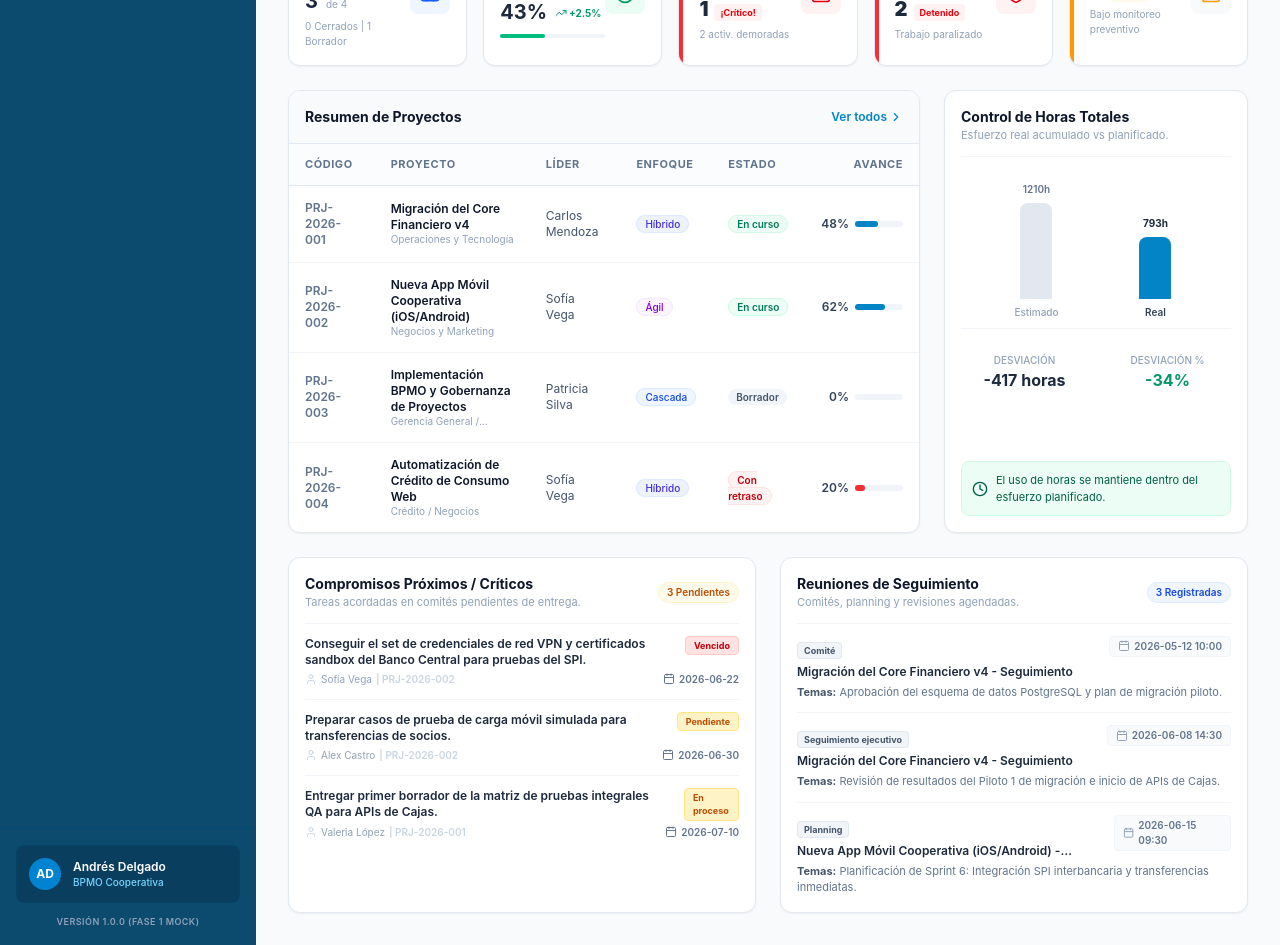
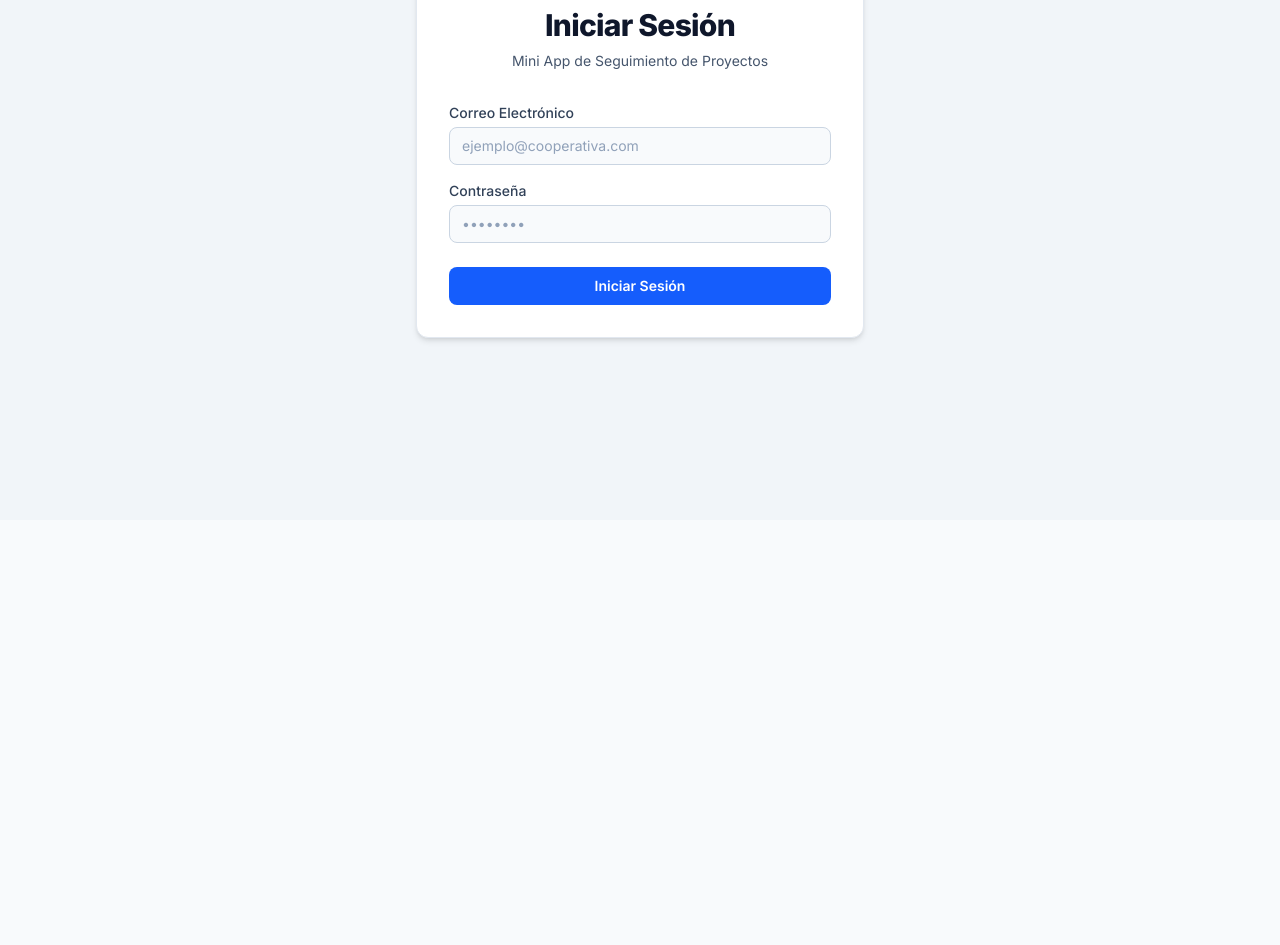
Before and after one commit to amaudel/seguimieto_proyectos, a React (Vite) app: page / in a window 1280 px wide. Shown: the part 280-1225 px from the top of the page. After the commit the page ends 800 px from the top, so only its background shows below. Built offline with nearby package versions, Linux system fonts and the light colour scheme; no server answers; the database is empty.

Commit message:
feat: integrate session listener, login screen, logout, and origin banner

```diff
--- a/src/App.tsx
+++ b/src/App.tsx
@@ -26,11 +26,16 @@ import {
   Briefcase,
   Menu,
   X,
-  Building2
+  Building2,
+  LogOut
 } from 'lucide-react';
+import { supabase, isSupabaseConfigured } from './lib/supabaseClient';
+import { Login } from './components/Login';
 
 
 function App() {
+  const [session, setSession] = useState<any>(null);
+  const [loadingSession, setLoadingSession] = useState(isSupabaseConfigured);
   const [view, setView] = useState<'dashboard' | 'projects' | 'detail'>('dashboard');
   const [selectedProjectId, setSelectedProjectId] = useState<EntityId | null>(null);
   const [isSidebarOpen, setIsSidebarOpen] = useState(false);
@@ -44,8 +49,35 @@ function App() {
   const [timeLogs, setTimeLogs] = useState<TimeLog[]>(mockTimeLogs);
   const [risks, setRisks] = useState<ProjectRisk[]>(mockRisks);
 
+  // Escuchar sesión de Supabase Auth
+  useEffect(() => {
+    if (!isSupabaseConfigured || !supabase) {
+      setLoadingSession(false);
+      return;
+    }
+
+    // Cargar sesión inicial
+    supabase.auth.getSession().then(({ data: { session } }) => {
+      setSession(session);
+      setLoadingSession(false);
+    });
+
+    // Suscribirse a cambios
+    const { data: { subscription } } = supabase.auth.onAuthStateChange((_event, currentSession) => {
+      setSession(currentSession);
+      setLoadingSession(false);
+    });
+
+    return () => {
+      subscription.unsubscribe();
+    };
+  }, []);
+
   // Carga asíncrona de datos desde Supabase con fallback automático
   useEffect(() => {
+    // Si Supabase está configurado pero no hay sesión, no cargar datos de base de datos
+    if (isSupabaseConfigured && !session) return;
+
     async function loadData() {
       try {
         const [
@@ -78,7 +110,7 @@ function App() {
       }
     }
     loadData();
-  }, []);
+  }, [session]);
 
   // Find active project if detail view
   const activeProject = projects.find(p => String(p.id) === String(selectedProjectId));
@@ -93,6 +125,26 @@ function App() {
     setView(newView);
     setIsSidebarOpen(false);
   };
+
+  // Pantalla de carga mientras se verifica sesión
+  if (loadingSession) {
+    return (
+      <div className="min-h-screen flex items-center justify-center bg-slate-100">
+        <div className="flex flex-col items-center">
+          <svg className="animate-spin h-10 w-10 text-blue-600 mb-4" xmlns="http://www.w3.org/2000/svg" fill="none" viewBox="0 0 24 24">
+            <circle className="opacity-25" cx="12" cy="12" r="10" stroke="currentColor" strokeWidth="4"></circle>
+            <path className="opacity-75" fill="currentColor" d="M4 12a8 8 0 018-8V0C5.373 0 0 5.373 0 12h4zm2 5.291A7.962 7.962 0 014 12H0c0 3.042 1.135 5.824 3 7.938l3-2.647z"></path>
+          </svg>
+          <span className="text-slate-600 font-semibold text-sm">Verificando sesión...</span>
+        </div>
+      </div>
+    );
+  }
+
+  // Si Supabase está configurado pero no hay sesión iniciada, mostrar únicamente el Login
+  if (isSupabaseConfigured && !session) {
+    return <Login onLoginSuccess={() => setView('dashboard')} />;
+  }
 
   return (
     <div className="min-h-screen bg-slate-50 flex flex-col md:flex-row text-slate-800 antialiased font-sans">
@@ -156,18 +208,33 @@ function App() {
         </div>
 
         {/* User profile / Footer area */}
-        <div className="p-4 border-t border-sky-900">
+        <div className="p-4 border-t border-sky-900 space-y-3">
           <div className="flex items-center gap-3 bg-sky-950/40 p-3 rounded-lg border border-sky-900/40">
-            <div className="w-8 h-8 rounded-full bg-sky-600 flex items-center justify-center font-bold text-xs text-white">
-              AD
+            <div className="w-8 h-8 rounded-full bg-sky-600 flex items-center justify-center font-bold text-xs text-white shrink-0">
+              {session?.user?.email ? session.user.email.substring(0, 2).toUpperCase() : 'AD'}
             </div>
-            <div>
-              <span className="font-semibold text-xs block text-white">Andrés Delgado</span>
-              <span className="text-[10px] text-sky-300 font-medium block">BPMO Cooperativa</span>
+            <div className="min-w-0 flex-1">
+              <span className="font-semibold text-xs block text-white truncate">
+                {session?.user?.email || 'Andrés Delgado'}
+              </span>
+              <span className="text-[10px] text-sky-300 font-medium block">
+                {isSupabaseConfigured ? 'Admin Mejora Continua' : 'BPMO Cooperativa'}
+              </span>
             </div>
           </div>
-          <div className="text-center text-[9px] text-slate-400 mt-3 font-semibold uppercase tracking-wider">
-            Versión 1.0.0 (Fase 1 Mock)
+
+          {isSupabaseConfigured && session && (
+            <button
+              onClick={() => supabase?.auth.signOut()}
+              className="w-full flex items-center justify-center gap-2 px-4 py-2 border border-sky-850 rounded-lg text-xs font-semibold tracking-wide text-sky-300 hover:bg-sky-900/40 hover:text-white transition-all cursor-pointer bg-sky-950/30"
+            >
+              <LogOut className="w-3.5 h-3.5" />
+              Cerrar Sesión
+            </button>
+          )}
+
+          <div className="text-center text-[9px] text-slate-400 font-semibold uppercase tracking-wider">
+            Versión 1.1.0 (Fase 4B)
           </div>
         </div>
       </aside>
@@ -182,6 +249,25 @@ function App() {
 
       {/* Main Workspace Area */}
       <main className="flex-1 overflow-y-auto p-4 sm:p-6 lg:p-8">
+
+        {/* Banner de Origen de Datos (Fase 4B.1) */}
+        <div className={`mb-4 px-4 py-2 rounded-lg text-xs font-semibold flex items-center justify-between border ${
+          isSupabaseConfigured
+            ? 'bg-emerald-50 text-emerald-800 border-emerald-200'
+            : 'bg-amber-50 text-amber-800 border-amber-200'
+        }`}>
+          <div className="flex items-center gap-2">
+            <div className={`w-2 h-2 rounded-full ${isSupabaseConfigured ? 'bg-emerald-500 animate-pulse' : 'bg-amber-500'}`} />
+            <span>
+              {isSupabaseConfigured
+                ? 'Conexión activa a base de datos de producción (Supabase)'
+                : 'Modo Offline: Operando con base de datos local (Mock)'}
+            </span>
+          </div>
+          <span className="text-[10px] uppercase font-bold tracking-wider opacity-75">
+            {isSupabaseConfigured ? 'Producción' : 'Offline / Demo'}
+          </span>
+        </div>
 
         {/* Render View conditionally */}
         {view === 'dashboard' && (
```
